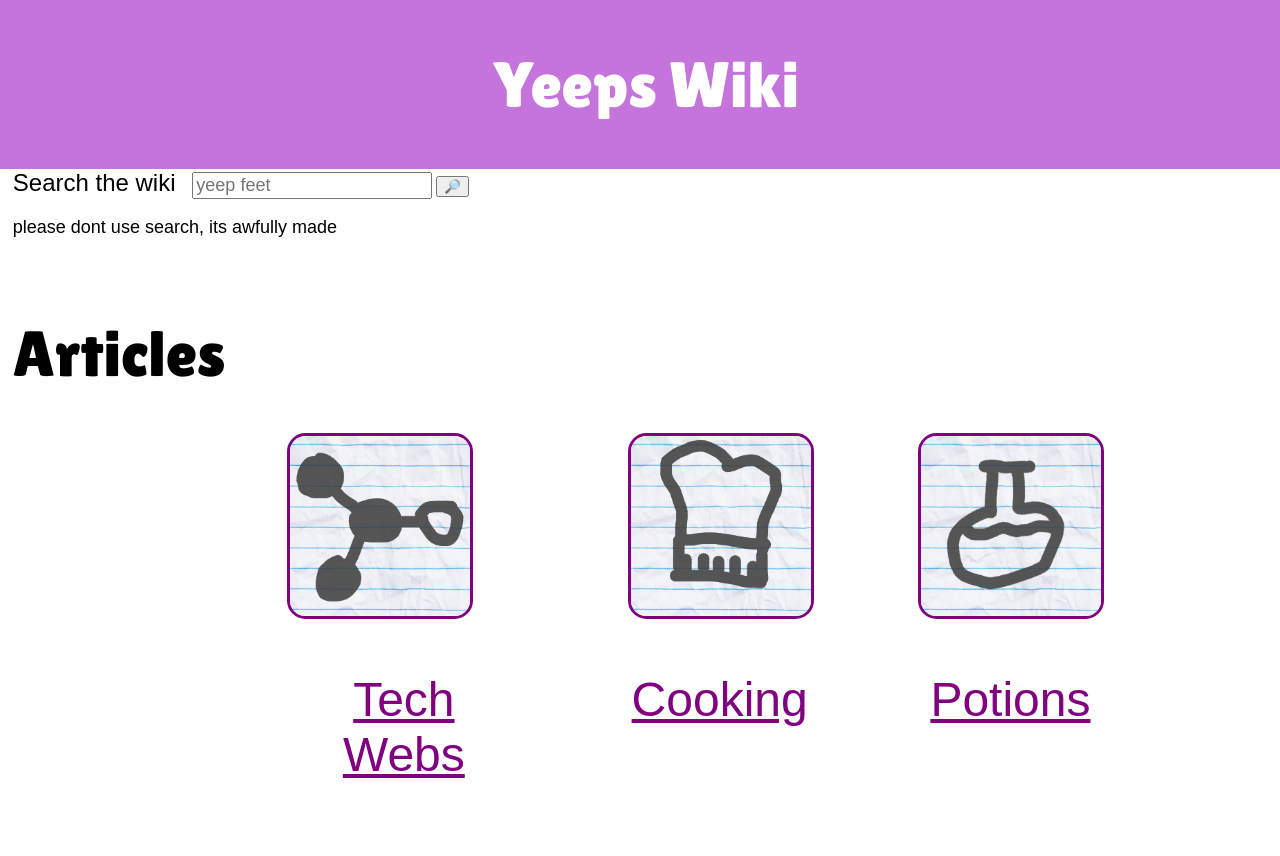
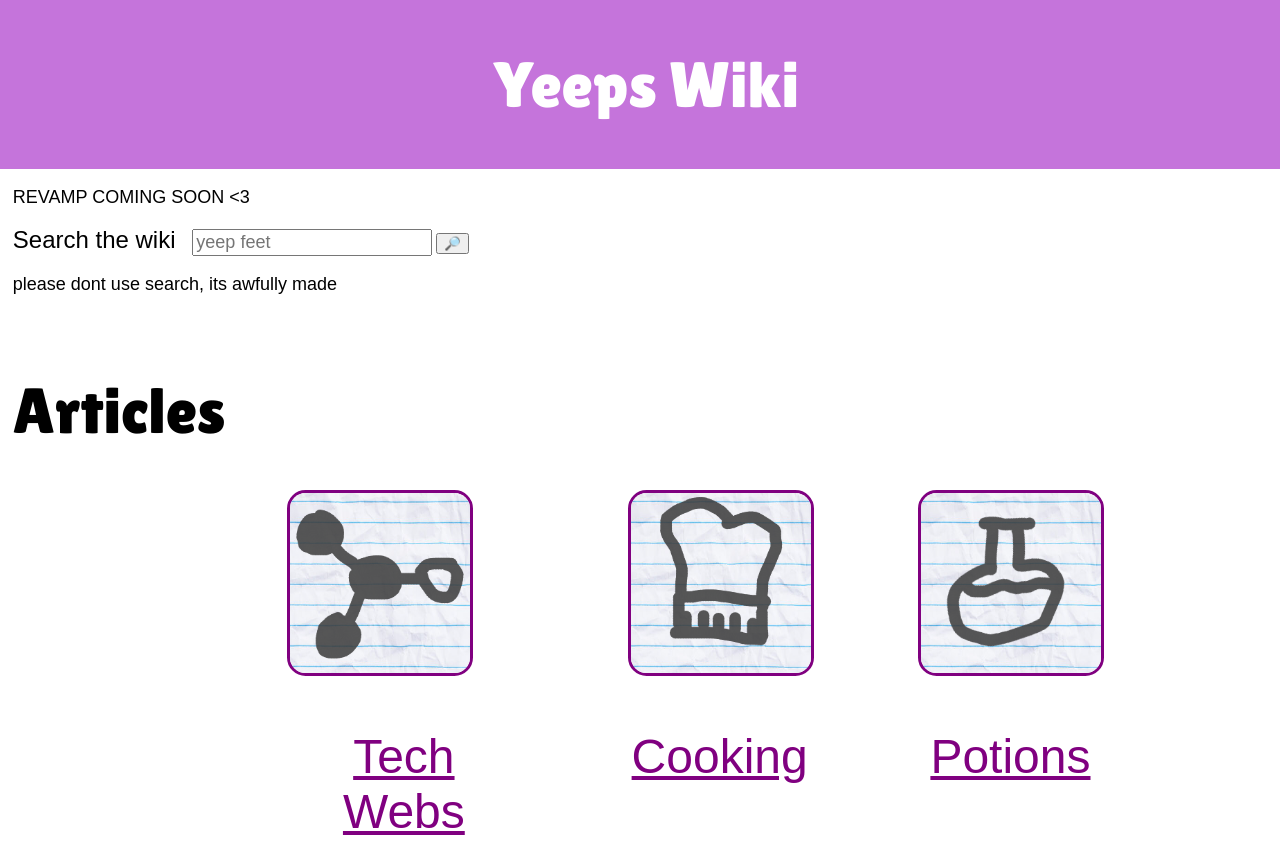
Before and after one commit to erriinn/yeeps, a plain HTML site: page index.html in a window 1280 px wide. Shown: the top 856 px of the page. Drawn offline with Linux system fonts and the light colour scheme; a web font is replaced by a local one.

Commit message:
Update index.html

```diff
--- a/index.html
+++ b/index.html
@@ -17,6 +17,7 @@
 <body>
 
 	<div>
+		<p>REVAMP COMING SOON <3</p>
 		<form onsubmit="getpage(event)" autocomplete="off">
 			<label class="centered">Search the wiki</label>
 			<input placeholder="yeep feet" id="searchbar">
```
